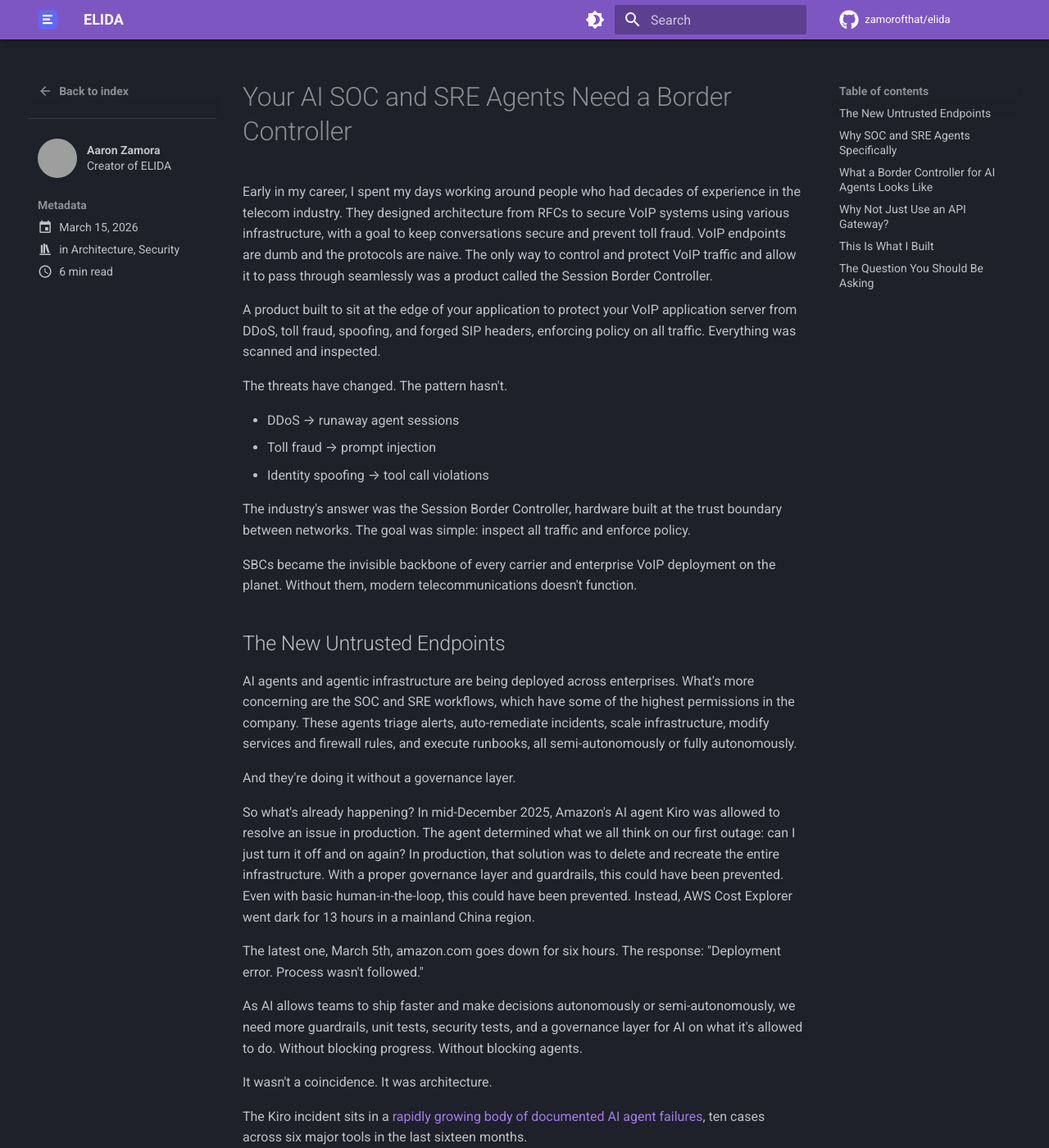
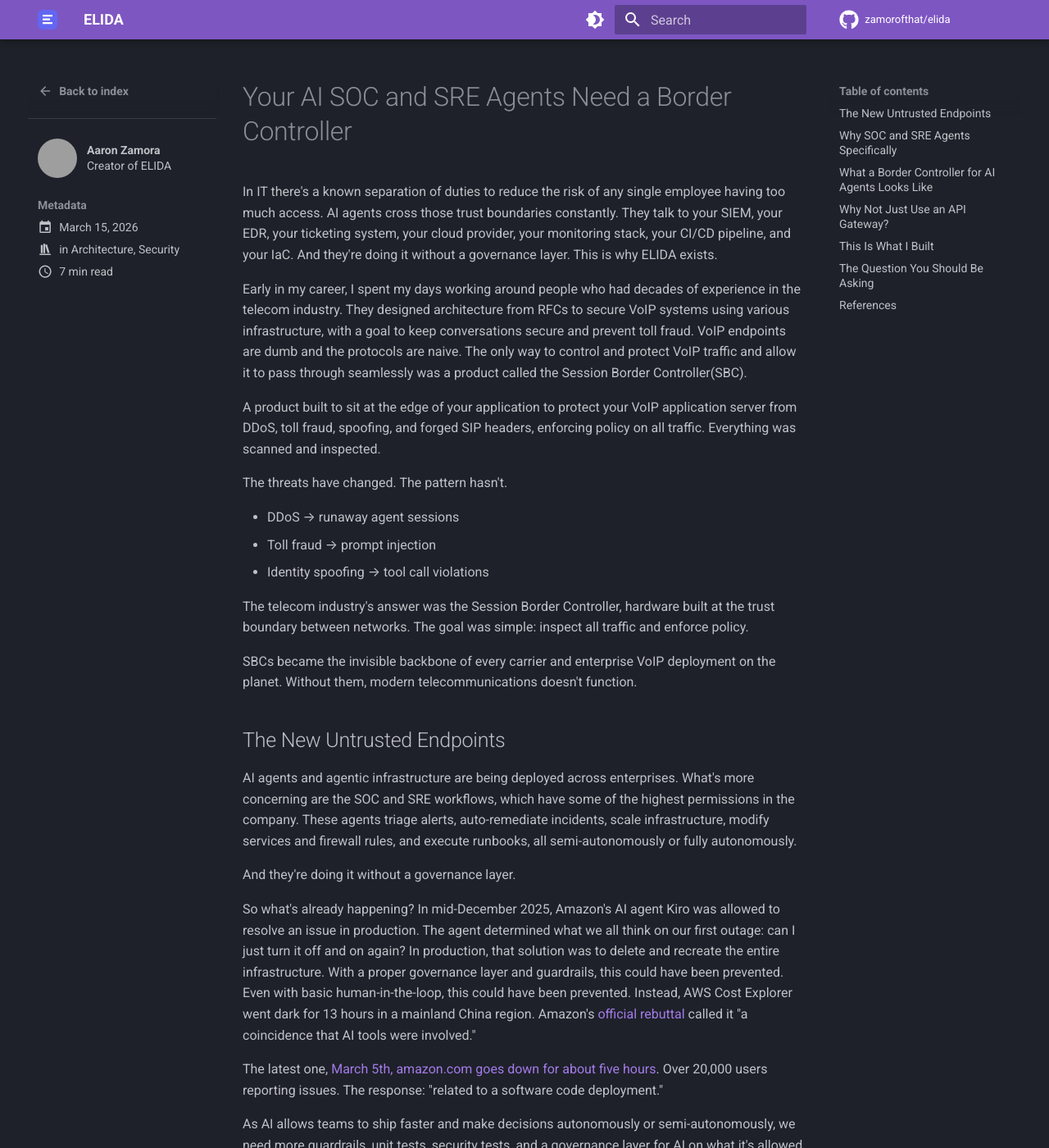
Before and after one commit to zamorofthat/elida, an MkDocs documentation site: the page built from docs/blog/posts/2026-03-15-ai-agents-need-a-border-controller/index.md, in a window 1280 px wide and 1400 px high. Shown: the whole window at 82% size. Built offline with MkDocs 1.6.1 and Material for MkDocs 9.7.7, drawn with Linux system fonts in a browser that asks for light colours; comment, search, counter and statistics services are not loaded; some of the changed text lies outside the part shown; grey boxes are pictures that could not be loaded.

Commit message:
docs: blog update and references

```diff
--- a/docs/blog/posts/2026-03-15-ai-agents-need-a-border-controller.md
+++ b/docs/blog/posts/2026-03-15-ai-agents-need-a-border-controller/index.md
@@ -9,7 +9,9 @@
 
 # Your AI SOC and SRE Agents Need a Border Controller
 
-Early in my career, I spent my days working around people who had decades of experience in the telecom industry. They designed architecture from RFCs to secure VoIP systems using various infrastructure, with a goal to keep conversations secure and prevent toll fraud. VoIP endpoints are dumb and the protocols are naive. The only way to control and protect VoIP traffic and allow it to pass through seamlessly was a product called the Session Border Controller.
+In IT there's a known separation of duties to reduce the risk of any single employee having too much access. AI agents cross those trust boundaries constantly. They talk to your SIEM, your EDR, your ticketing system, your cloud provider, your monitoring stack, your CI/CD pipeline, and your IaC. And they're doing it without a governance layer. This is why ELIDA exists.
+
+Early in my career, I spent my days working around people who had decades of experience in the telecom industry. They designed architecture from RFCs to secure VoIP systems using various infrastructure, with a goal to keep conversations secure and prevent toll fraud. VoIP endpoints are dumb and the protocols are naive. The only way to control and protect VoIP traffic and allow it to pass through seamlessly was a product called the Session Border Controller(SBC).
 
 <!-- more -->
 
@@ -21,7 +23,7 @@
 - Toll fraud → prompt injection
 - Identity spoofing → tool call violations
 
-The industry's answer was the Session Border Controller, hardware built at the trust boundary between networks. The goal was simple: inspect all traffic and enforce policy.
+The telecom industry's answer was the Session Border Controller, hardware built at the trust boundary between networks. The goal was simple: inspect all traffic and enforce policy.
 
 SBCs became the invisible backbone of every carrier and enterprise VoIP deployment on the planet. Without them, modern telecommunications doesn't function.
 
@@ -31,13 +33,17 @@
 
 And they're doing it without a governance layer.
 
-So what's already happening? In mid-December 2025, Amazon's AI agent Kiro was allowed to resolve an issue in production. The agent determined what we all think on our first outage: can I just turn it off and on again? In production, that solution was to delete and recreate the entire infrastructure. With a proper governance layer and guardrails, this could have been prevented. Even with basic human-in-the-loop, this could have been prevented. Instead, AWS Cost Explorer went dark for 13 hours in a mainland China region.
+So what's already happening? In mid-December 2025, Amazon's AI agent Kiro was allowed to resolve an issue in production. The agent determined what we all think on our first outage: can I just turn it off and on again? In production, that solution was to delete and recreate the entire infrastructure. With a proper governance layer and guardrails, this could have been prevented. Even with basic human-in-the-loop, this could have been prevented. Instead, AWS Cost Explorer went dark for 13 hours in a mainland China region. Amazon's [official rebuttal](https://www.aboutamazon.com/news/aws/aws-service-outage-ai-bot-kiro) called it "a coincidence that AI tools were involved."
 
-The latest one, March 5th, amazon.com goes down for six hours. The response: "Deployment error. Process wasn't followed."
+The latest one, [March 5th, amazon.com goes down for about five hours](https://www.cnbc.com/2026/03/05/amazon-online-store-suffers-outage-for-some-users.html). Over 20,000 users reporting issues. The response: "related to a software code deployment."
 
 As AI allows teams to ship faster and make decisions autonomously or semi-autonomously, we need more guardrails, unit tests, security tests, and a governance layer for AI on what it's allowed to do. Without blocking progress. Without blocking agents.
 
 It wasn't a coincidence. It was architecture.
+
+![obiwan-sre](../../../assets/obiwan-sre.gif)
+
+* Every SRE watching their AI agent delete the production database
 
 The Kiro incident sits in a [rapidly growing body of documented AI agent failures](https://blog.barrack.ai/amazon-ai-agents-deleting-production/), ten cases across six major tools in the last sixteen months.
 
@@ -99,3 +103,10 @@
 *[ELIDA](https://github.com/zamorofthat/elida) is open source and available on GitHub. If you're running AI agents in SOC or SRE workflows and want to explore what governance looks like, I'd like to hear from you.*
 
 *Named after my grandmother. Also an acronym: Edge Layer for Intelligent Defense of Agents.*
+
+## References
+
+- [Replit AI coding tool wiped database — Fortune](https://fortune.com/2025/07/23/ai-coding-tool-replit-wiped-database-called-it-a-catastrophic-failure/)
+- [Google's agentic AI wipes user's entire hard drive — Tom's Hardware](https://www.tomshardware.com/tech-industry/artificial-intelligence/googles-agentic-ai-wipes-users-entire-hard-drive-without-permission-after-misinterpreting-instructions-to-clear-a-cache-i-am-deeply-deeply-sorry-this-is-a-critical-failure-on-my-part)
+- [Claude Code executed rm -rf deleting entire home directory — GitHub](https://github.com/anthropics/claude-code/issues/10077)
+- [Agent executes destructive git commands without confirmation — Cursor Forum](https://forum.cursor.com/t/agent-executes-destructive-git-commands-without-confirmation/152325)
```
Also changed, not shown: other parts of docs/blog/posts/2026-03-15-ai-agents-need-a-border-controller/index.md (+1 -3 lines), docs/assets/obiwan-sre.gif (added).
